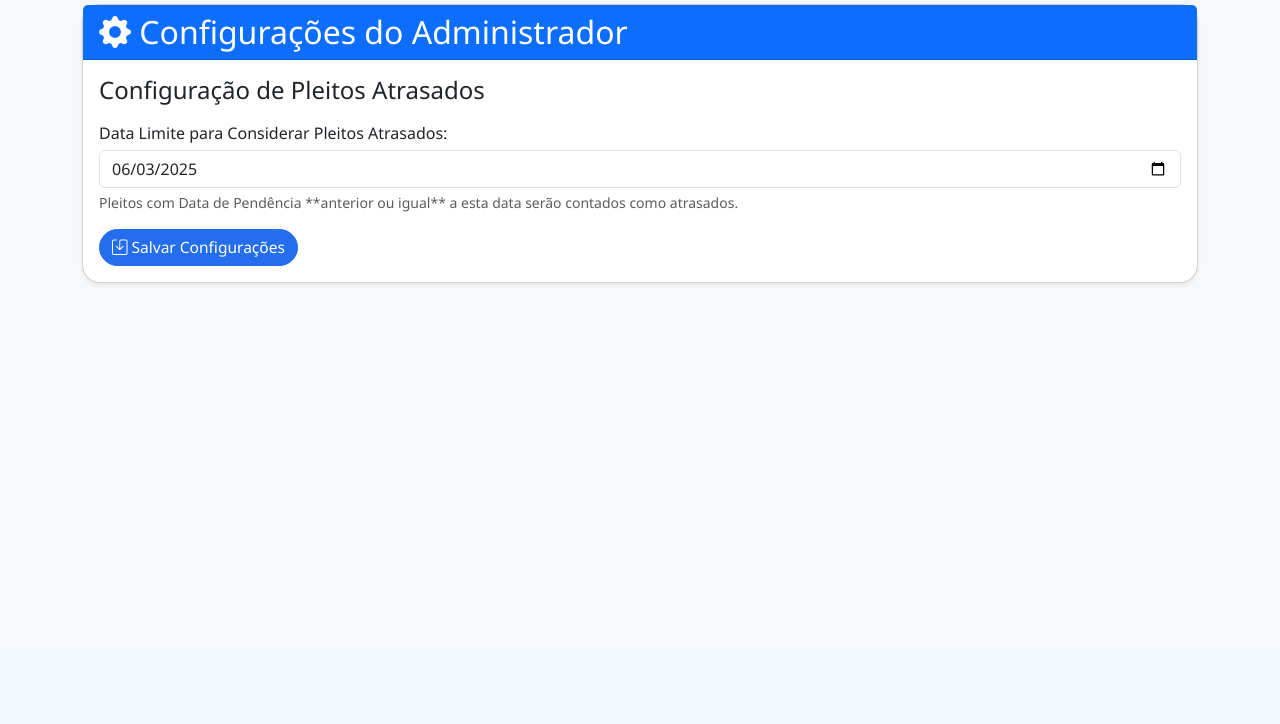
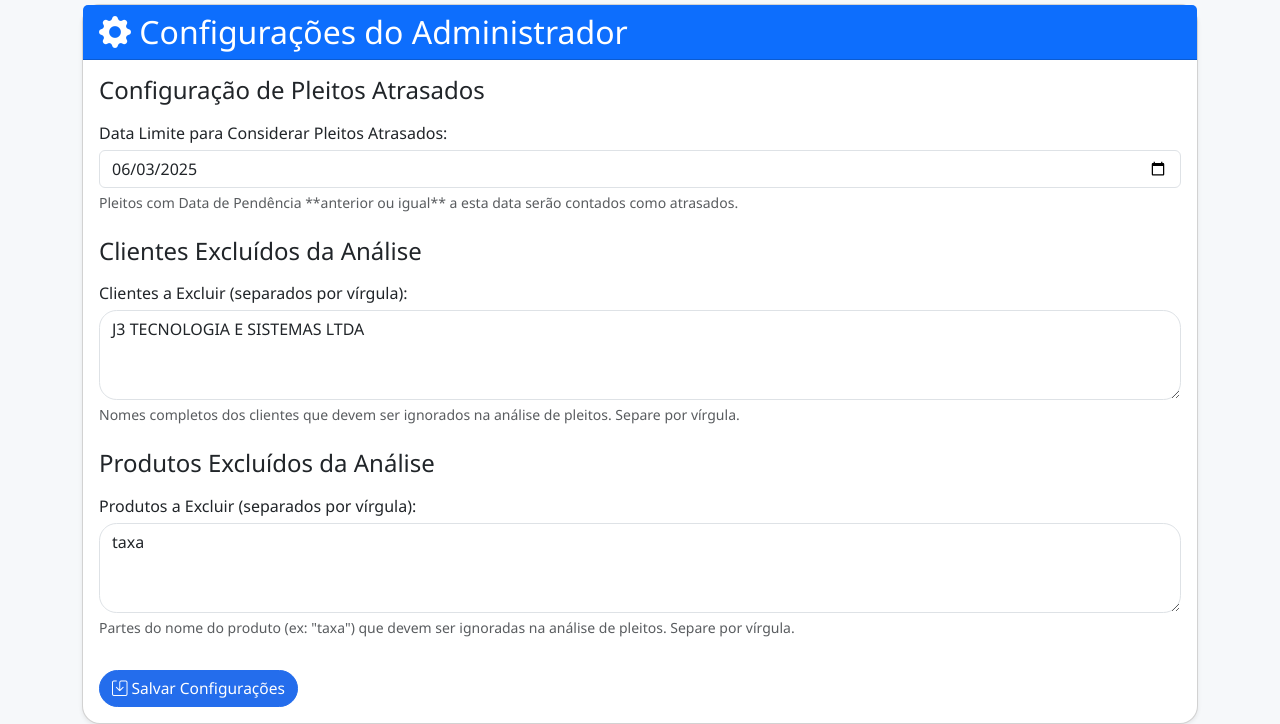
Before and after one commit to AugustNasc/backofficetool, a Flask app: page /admin_settings in a window 1280 px wide. Shown: the part 152-876 px from the top of the page. Before the commit the page ends 437 px from the top, so only its background shows below. Run offline with Flask 3, Linux system fonts and the light colour scheme; a user stored in the database is signed in; data comes from the database, SQL or seed files in the repository; both versions use the stored data as it was after the commit.

Commit message:
Fix Pleitos, Tentativa Cancelamento, Condições Gerais

```diff
--- a/app.py
+++ b/app.py
@@ -7,6 +7,7 @@ import logging
 import pandas as pd
 import requests
 import statistics
+import json
 
 from datetime import datetime, timedelta, date
 from uuid import uuid4
@@ -376,46 +377,92 @@ def admin_settings():
     config_atraso = Configuracao.query.filter_by(chave='data_limite_pleitos_atrasados').first()
     data_limite_atraso = config_atraso.valor if config_atraso else (datetime.now() - timedelta(days=30)).strftime('%Y-%m-%d') # Valor padrão se não existir
 
+    # NOVO: Recuperar clientes excluídos
+    config_clientes_excluidos = Configuracao.query.filter_by(chave='clientes_excluidos').first()
+    # Se existir, decodifica de JSON; senão, lista vazia
+    clientes_excluidos = json.loads(config_clientes_excluidos.valor) if config_clientes_excluidos and config_clientes_excluidos.valor else []
+    # Para exibir na textarea, converte a lista para uma string separada por vírgulas
+    clientes_excluidos_str = ", ".join(clientes_excluidos)
+
+    # NOVO: Recuperar produtos excluídos
+    config_produtos_excluidos = Configuracao.query.filter_by(chave='produtos_excluidos').first()
+    # Se existir, decodifica de JSON; senão, lista vazia
+    produtos_excluidos = json.loads(config_produtos_excluidos.valor) if config_produtos_excluidos and config_produtos_excluidos.valor else []
+    # Para exibir na textarea, converte a lista para uma string separada por vírgulas
+    produtos_excluidos_str = ", ".join(produtos_excluidos)
+
+
     if request.method == 'POST':
+        # Lógica para data_limite_pleitos_atrasados (já existente)
         nova_data_str = request.form.get('data_limite_pleitos_atrasados')
-
         try:
-            # Tentar converter a data para garantir que é um formato válido antes de salvar
             datetime.strptime(nova_data_str, '%Y-%m-%d')
+            config_atraso = Configuracao.query.filter_by(chave='data_limite_pleitos_atrasados').first()
             if config_atraso:
                 config_atraso.valor = nova_data_str
             else:
-                # Criar se não existir, embora init_db.py já garanta isso
-                config_atraso = Configuracao(
-                    chave='data_limite_pleitos_atrasados',
-                    valor=nova_data_str,
-                    tipo='date',
-                    descricao='Pleitos com Data Pendência anterior ou igual a esta data serão considerados atrasados.'
-                )
+                config_atraso = Configuracao(chave='data_limite_pleitos_atrasados', valor=nova_data_str, tipo='date', descricao='Pleitos com Data Pendência anterior ou igual a esta data serão considerados atrasados.')
                 db.session.add(config_atraso)
-            db.session.commit()
-            flash(f'Data limite para pleitos atrasados atualizada para {nova_data_str}!', 'success')
-
+
+            # NOVO: Lógica para clientes excluídos
+            clientes_excluidos_input = request.form.get('clientes_excluidos_input', '').strip()
+            # Converte a string de entrada para uma lista, removendo espaços e entradas vazias
+            clientes_list = [c.strip() for c in clientes_excluidos_input.split(',') if c.strip()]
+            clientes_list_json = json.dumps(clientes_list) # Armazenar como JSON string
+
+            config_clientes_excluidos = Configuracao.query.filter_by(chave='clientes_excluidos').first()
+            if config_clientes_excluidos:
+                config_clientes_excluidos.valor = clientes_list_json
+            else:
+                config_clientes_excluidos = Configuracao(chave='clientes_excluidos', valor=clientes_list_json, tipo='list', descricao='Lista de clientes a serem excluídos globalmente da análise de pleitos.')
+                db.session.add(config_clientes_excluidos)
+
+            # NOVO: Lógica para produtos excluídos
+            produtos_excluidos_input = request.form.get('produtos_excluidos_input', '').strip()
+            # Converte a string de entrada para uma lista, removendo espaços e entradas vazias
+            produtos_list = [p.strip() for p in produtos_excluidos_input.split(',') if p.strip()]
+            produtos_list_json = json.dumps(produtos_list) # Armazenar como JSON string
+
+            config_produtos_excluidos = Configuracao.query.filter_by(chave='produtos_excluidos').first()
+            if config_produtos_excluidos:
+                config_produtos_excluidos.valor = produtos_list_json
+            else:
+                config_produtos_excluidos = Configuracao(chave='produtos_excluidos', valor=produtos_list_json, tipo='list', descricao='Lista de produtos (ou partes de produtos) a serem excluídos globalmente da análise de pleitos.')
+                db.session.add(config_produtos_excluidos)
+
+            # Commit de todas as mudanças
+            db.session.commit()
+
+            # Log de todas as alterações
             user = User.query.filter_by(username=session['username']).first()
             user_id = user.id if user else None
             new_log = Log(
-                action="UPDATE_CONFIG_ATRASOS",
-                details=f"Data limite de pleitos atrasados alterada para: {nova_data_str}.",
+                action="UPDATE_ADMIN_SETTINGS",
+                details=f"Configurações gerais atualizadas: Data Limite Atrasos='{nova_data_str}', Clientes Excluídos='{clientes_excluidos_input}', Produtos Excluídos='{produtos_excluidos_input}'.",
                 user_id=user_id,
                 timestamp=datetime.utcnow()
             )
             db.session.add(new_log)
             db.session.commit()
 
+            flash(f'Configurações atualizadas com sucesso!', 'success')
             return redirect(url_for('admin_settings'))
+
         except ValueError:
             flash('Formato de data inválido. Por favor, use AAAA-MM-DD.', 'danger')
+            db.session.rollback() # Rollback em caso de erro na data
         except Exception as e:
             db.session.rollback()
-            flash(f'Erro ao salvar configuração: {str(e)}', 'danger')
-            logger.error(f"Erro ao salvar configuração de atrasos: {str(e)}")
-
-    return render_template('admin_settings.html', data_limite_atraso=data_limite_atraso)
+            flash(f'Erro ao salvar configurações: {str(e)}', 'danger')
+            logger.error(f"Erro ao salvar configurações gerais: {str(e)}")
+
+    # No final da função GET, passe os novos valores para o template:
+    return render_template(
+        'admin_settings.html',
+        data_limite_atraso=data_limite_atraso,
+        clientes_excluidos_str=clientes_excluidos_str, # NOVO
+        produtos_excluidos_str=produtos_excluidos_str  # NOVO
+    )
 
 
 @app.route('/menu')
@@ -492,7 +539,15 @@ def principal():
         try:
             filepath = os.path.join(app.config['UPLOAD_FOLDER'], session['current_file'])
             df = pd.read_excel(filepath)
-            df = filtrar_clientes_excluidos(df)
+
+            # NOVO: Recuperar clientes e produtos excluídos do DB
+            config_clientes_excluidos = Configuracao.query.filter_by(chave='clientes_excluidos').first()
+            clientes_excluidos_do_db = json.loads(config_clientes_excluidos.valor) if config_clientes_excluidos and config_clientes_excluidos.valor else []
+
+            config_produtos_excluidos = Configuracao.query.filter_by(chave='produtos_excluidos').first()
+            produtos_excluidos_do_db = json.loads(config_produtos_excluidos.valor) if config_produtos_excluidos and config_produtos_excluidos.valor else []
+
+            # REMOVIDO: df = filtrar_clientes_excluidos(df) # O filtro agora é feito dentro de analyze_pleitos
 
             df['Cliente'] = df['Cliente'].astype(str).str.strip()
             df['Consultor'] = df['Consultor'].astype(str).str.strip()
@@ -522,6 +577,15 @@ def principal():
 
             filter_column = session.get('filter_column', 'Consultor')
             filter_value = session.get('filter_value', '')
+
+            # NOVO: Chamar analyze_pleitos passando as listas de exclusão
+            # Este analyze_pleitos é a primeira e principal aplicação de filtros.
+            df = analyze_pleitos(df, consultor_filter="", clientes_excluidos_list=clientes_excluidos_do_db, produtos_excluidos_list=produtos_excluidos_do_db)
+
+            # O filtro de coluna e valor abaixo deve ser aplicado *APÓS* analyze_pleitos,
+            # pois analyze_pleitos já faz a filtragem principal e de hotlines.
+            # Seu código já aplica o filtro de coluna e valor depois de analyze_pleitos,
+            # então ele deve continuar a fazer isso, mas agora em um DataFrame já pré-filtrado.
             if filter_value:
                 if filter_column == 'Valor':
                     try:
@@ -538,7 +602,6 @@ def principal():
                 else:
                     df = df[df[filter_column].astype(str).str.contains(filter_value, case=False, na=False)]
 
-            df = analyze_pleitos(df)
             display_data = [{
                 'Consultor': row.get('Consultor', ''),
                 'Cliente': row.get('Cliente', ''),
@@ -685,9 +748,20 @@ def exportar():
         filepath = os.path.join(app.config['UPLOAD_FOLDER'], session['current_file'])
         df = pd.read_excel(filepath)
 
+        # NOVO: Recuperar clientes e produtos excluídos do DB para exportação
+        config_clientes_excluidos = Configuracao.query.filter_by(chave='clientes_excluidos').first()
+        clientes_excluidos_do_db = json.loads(config_clientes_excluidos.valor) if config_clientes_excluidos and config_clientes_excluidos.valor else []
+
+        config_produtos_excluidos = Configuracao.query.filter_by(chave='produtos_excluidos').first()
+        produtos_excluidos_do_db = json.loads(config_produtos_excluidos.valor) if config_produtos_excluidos and config_produtos_excluidos.valor else []
+
         filter_column = session.get('filter_column', '')
         filter_value = session.get('filter_value', '')
-        df = preparar_base_excel(df, filter_column, filter_value)
+
+        # NOVO: Chamar preparar_base_excel passando as listas de exclusão
+        df = preparar_base_excel(df, filter_column, filter_value,
+                                 clientes_excluidos_list=clientes_excluidos_do_db,
+                                 produtos_excluidos_list=produtos_excluidos_do_db)
 
         export_filename = f"pleitos_export_{datetime.now().strftime('%Y%m%d_%H%M%S')}.xlsx"
 
@@ -944,9 +1018,9 @@ def calcular_multa():
             prazo_total_dias = (data_fim_contrato - data_ativacao).days + 1
             data_inicio_aviso = data_recebimento
             data_termino_aviso = data_recebimento + timedelta(days=aviso_previo)
-            data_inicio_multa = data_termino_aviso + timedelta(days=1)
-            data_cancelamento = data_inicio_multa
-            prazo_cumprido = (data_inicio_multa - data_ativacao).days
+            data_inicio_multa = data_termino_aviso # Altera para ser igual à data_termino_aviso
+            data_cancelamento = data_termino_aviso # Altera para ser igual à data_termino_aviso
+            prazo_cumprido = (data_cancelamento - data_ativacao).days # Importante: usar data_cancelamento aqui
             prazo_faltante = prazo_total_dias - prazo_cumprido
             valor_diario = valor_servicos / 30 if valor_servicos else 0 # Usando 30 dias para valor diário
 
@@ -1189,12 +1263,11 @@ def monitor_juridico():
                     assunto_str = str(row.get('Assunto', '')).strip().lower()
 
                     is_squad_contratacao = tipo_str == 'squad contratação'
-                    is_outros_condicionado = (tipo_str == 'outros' and
-                                              ('análise de contrato' in assunto_str or 'solicitação de documento' in assunto_str))
+                    is_outros = tipo_str == 'outros' # Nova variável para incluir apenas "Outros"
                     is_liberacao_fluxo = 'liberação de fluxo' in assunto_str
 
 
-                    if is_squad_contratacao or is_outros_condicionado or is_liberacao_fluxo:
+                    if is_squad_contratacao or is_outros or is_liberacao_fluxo:
                         # O status será padrão 'Pendente' se não existir na planilha ou for vazia
                         # Se a coluna 'Status' existe, usa o valor dela, caso contrário, 'Pendente'
                         status_from_excel = row.get('Status', 'Pendente') if 'Status' in df.columns else 'Pendente'
--- a/templates/admin_settings.html
+++ b/templates/admin_settings.html
@@ -25,7 +25,36 @@
                     Pleitos com Data de Pendência **anterior ou igual** a esta data serão contados como atrasados.
                 </div>
             </div>
-            <button type="submit" class="btn btn-primary">
+
+            {# NOVO: Configuração para Clientes Excluídos #}
+            <h4 class="mb-3 mt-4">Clientes Excluídos da Análise</h4>
+            <div class="mb-3">
+                <label for="clientes_excluidos_input" class="form-label">
+                    Clientes a Excluir (separados por vírgula):
+                </label>
+                <textarea class="form-control" id="clientes_excluidos_input"
+                          name="clientes_excluidos_input" rows="3"
+                          placeholder="Ex: CLIENTE A, CLIENTE B, CLIENTE C">{{ clientes_excluidos_str }}</textarea>
+                <div class="form-text">
+                    Nomes completos dos clientes que devem ser ignorados na análise de pleitos. Separe por vírgula.
+                </div>
+            </div>
+
+            {# NOVO: Configuração para Produtos Excluídos #}
+            <h4 class="mb-3 mt-4">Produtos Excluídos da Análise</h4>
+            <div class="mb-3">
+                <label for="produtos_excluidos_input" class="form-label">
+                    Produtos a Excluir (separados por vírgula):
+                </label>
+                <textarea class="form-control" id="produtos_excluidos_input"
+                          name="produtos_excluidos_input" rows="3"
+                          placeholder="Ex: TAXA DE SERVICO, PRODUTO OBSOLETO">{{ produtos_excluidos_str }}</textarea>
+                <div class="form-text">
+                    Partes do nome do produto (ex: "taxa") que devem ser ignoradas na análise de pleitos. Separe por vírgula.
+                </div>
+            </div>
+
+            <button type="submit" class="btn btn-primary mt-3">
                 <i class="bi bi-save"></i> Salvar Configurações
             </button>
         </form>
```
Also changed, not shown: init_db.py (+33 -0 lines), utils/excel_export.py (+8 -4 lines), utils/file_processing.py (+40 -16 lines), instance/backoffice.db.
